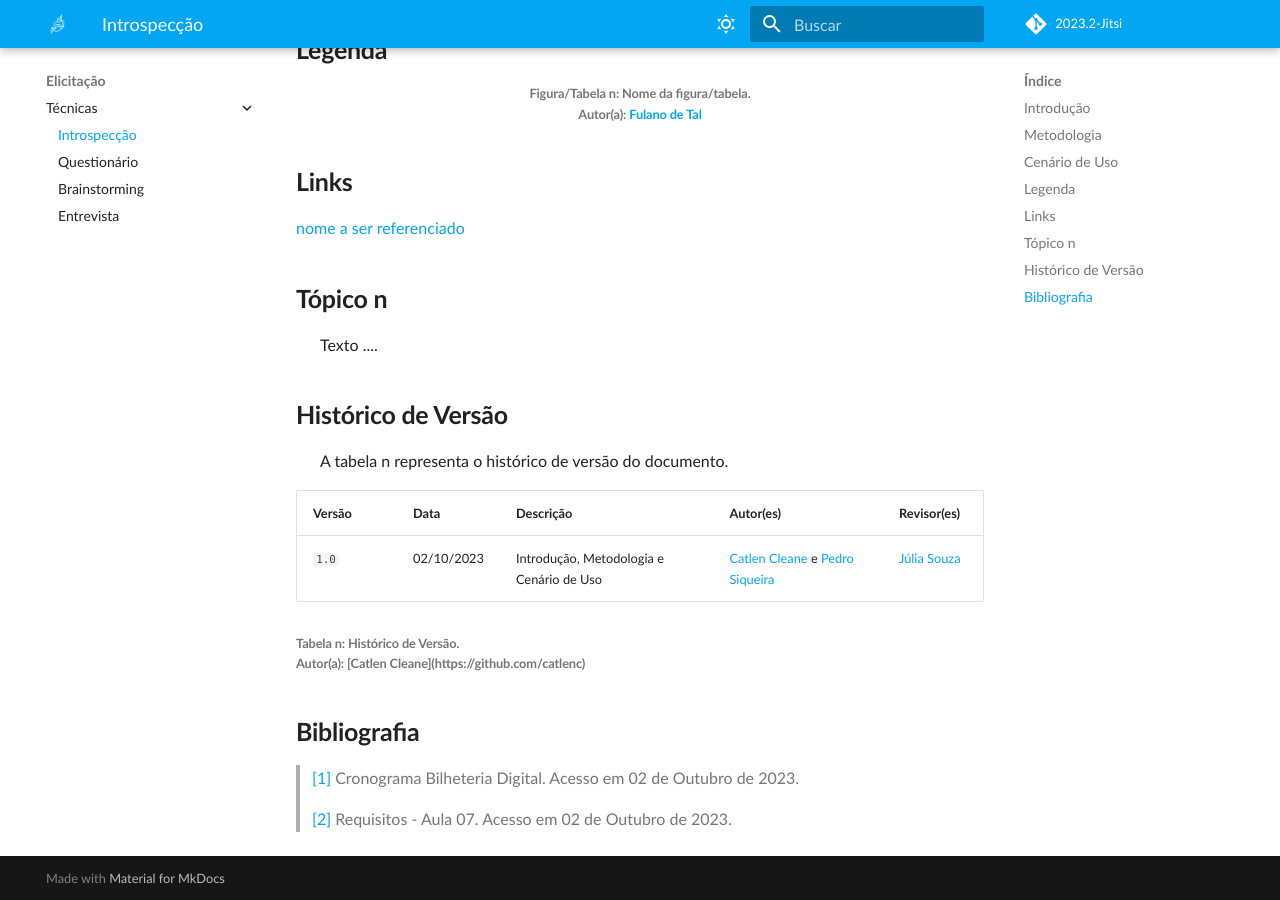
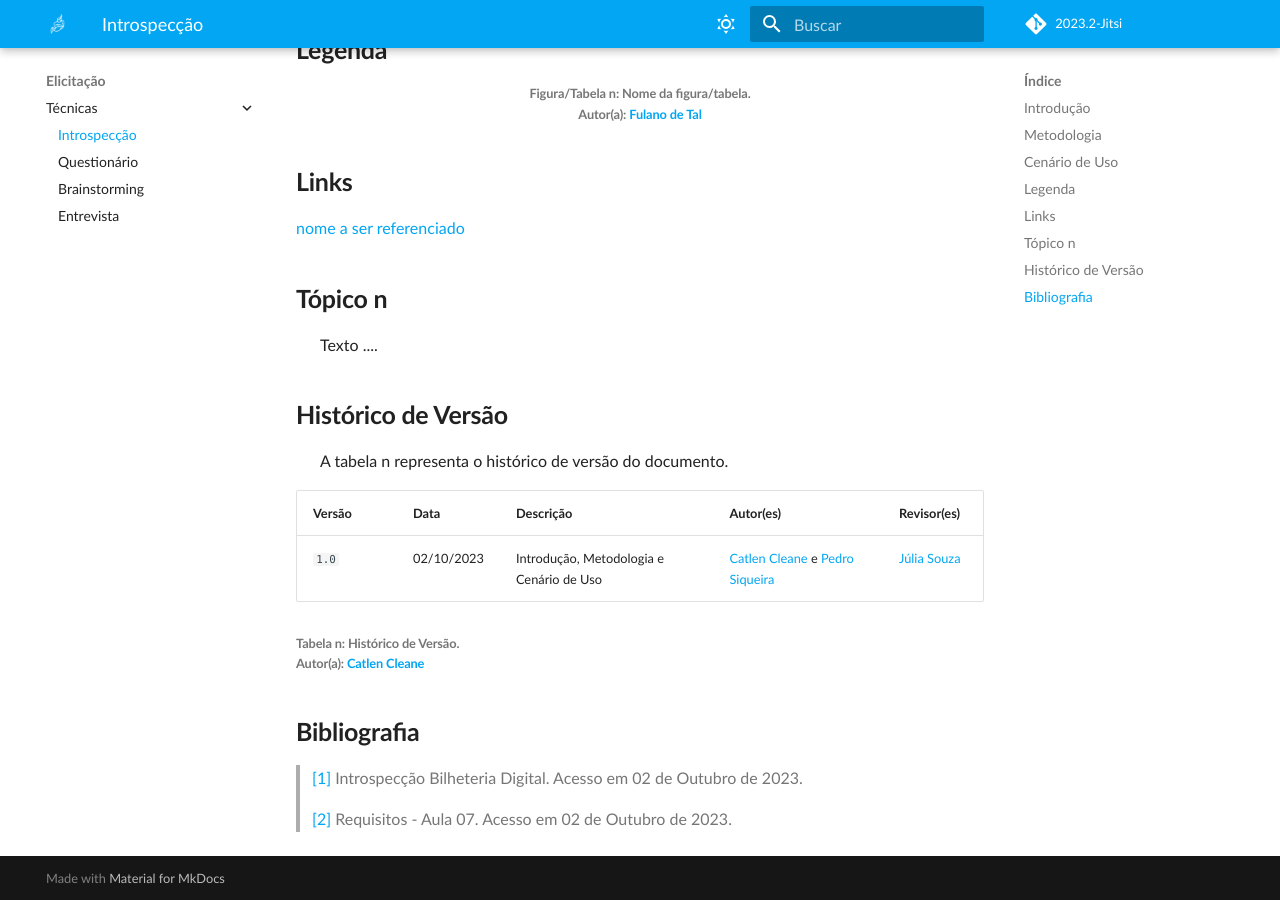
Before and after one commit to Requisitos-de-Software/2023.2-Jitsi, an MkDocs documentation site: the page built from docs/Elicitação/Introspecção.md, in a window 1280 px wide and 900 px high, scrolled down 1006 px. Built offline with MkDocs 1.6.1 and Material for MkDocs 9.7.7, drawn with Linux system fonts in a browser that asks for light colours; some web fonts are replaced; comment, search, counter and statistics services are not loaded.

```diff
--- a/docs/Elicitação/Introspecção.md
+++ b/docs/Elicitação/Introspecção.md
@@ -40,9 +40,10 @@
 | ------ | ---- | --------- | --------- | ---------- |
 | `1.0`  | 02/10/2023 | Introdução, Metodologia e Cenário de Uso | [Catlen Cleane](https://github.com/catlenc) e [Pedro Siqueira](https://github.com/PedroSiq) | [Júlia Souza](https://github.com/JuliaSSouza) |
 <h6> Tabela n: Histórico de Versão.
-<br> Autor(a): [Catlen Cleane](https://github.com/catlenc) </h6>
+<br> Autor(a): <a href="https://github.com/catlenc">Catlen Cleane</a></h6>
+</center>
 
 ## **Bibliografia**
-> <a href="https://github.com/Requisitos-de-Software/2023.1-BilheteriaDigital/blob/main/docs/planejamento/cronograma.md">[1]</a> Cronograma Bilheteria Digital. Acesso em 02 de Outubro de 2023.
+> <a href="https://requisitos-de-software.github.io/2023.1-BilheteriaDigital/elicitacao/tecnicas/introspeccao/">[1]</a> Introspecção Bilheteria Digital. Acesso em 02 de Outubro de 2023.
 
 > <a href="https://aprender3.unb.br/pluginfile.php/2692772/mod_resource/content/2/Requisitos%20-%20Aula%2007.pdf">[2]</a> Requisitos - Aula 07. Acesso em 02 de Outubro de 2023.
```
Also changed, not shown: docs/Elicitação/brainstorming.md (+10 -7 lines).
